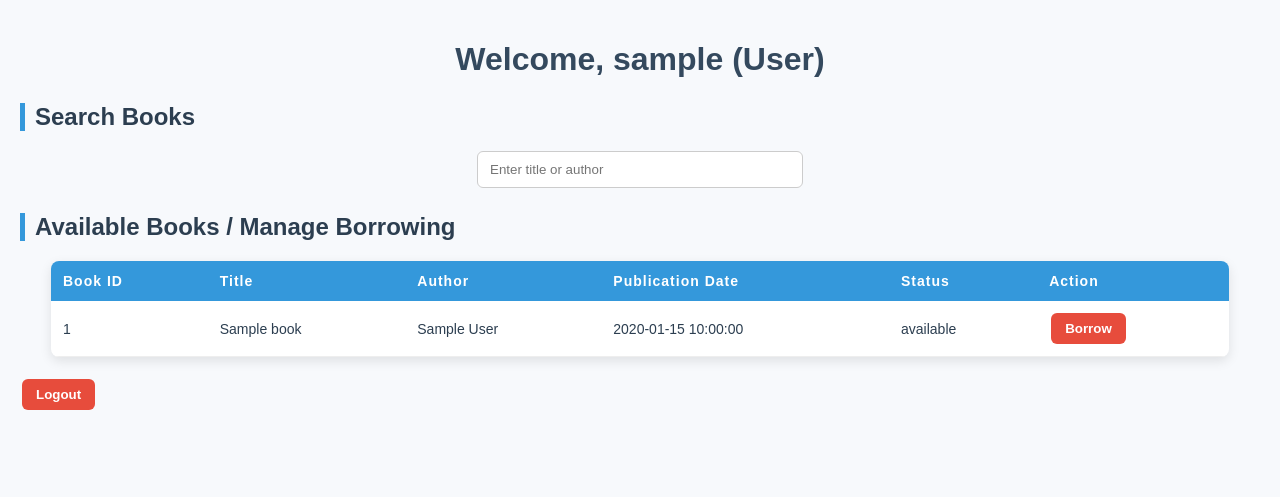
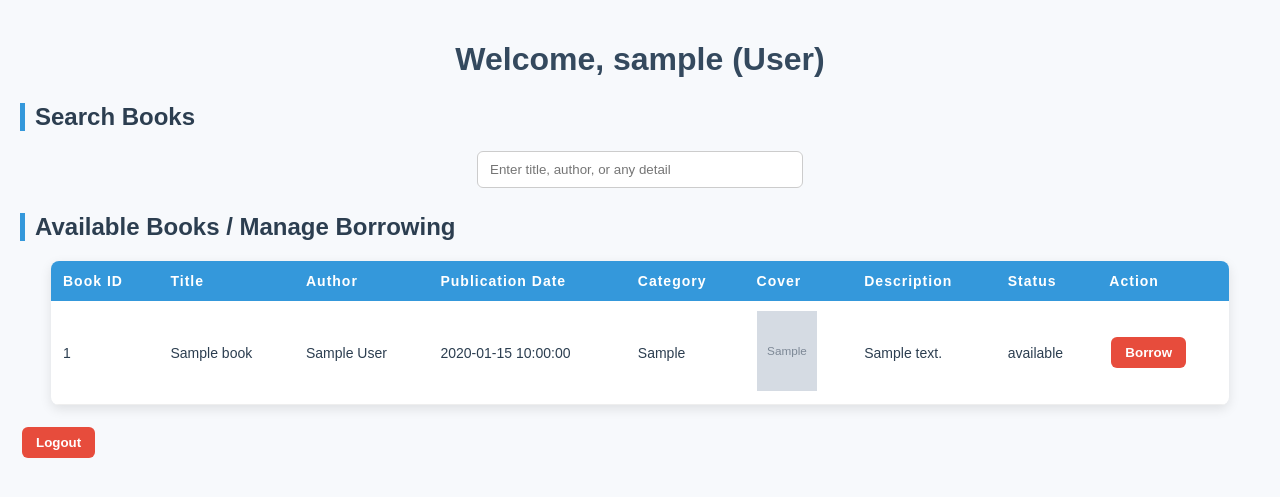
Before and after one commit to ira-slr/G9-3CSB_SimpleLibraryManagementSystem, a PHP site: page /user.php in a window 1280 px wide. Shown: the top 497 px of the page. Run offline with PHP 8.4, Linux system fonts and the light colour scheme; the visitor is signed in with stand-in values (Sample User, id 1); tables that the repository leaves empty or names only in its code hold one stand-in row (values such as "Sample post"); grey boxes marked "Sample" are stand-in pictures; data that the repository does not hold is empty.

Commit message:
fix: added cover,category, description

```diff
--- a/src/config/database.php
+++ b/src/config/database.php
@@ -1,5 +1,5 @@
 <?php
-$servername = "db";  // matches docker-compose service
+$servername = "db";
 $username = "user";
 $password = "pass";
 $dbname = "testdb";
--- a/src/user.php
+++ b/src/user.php
@@ -19,9 +19,7 @@
 
     if (isset($_POST['action']) && $_POST['action'] === 'borrow') {
         $book_id = $_POST['book_id'];
-            $stmt = $conn->prepare("UPDATE books
-                                    SET status='borrowed', borrowed_by=?
-                                    WHERE book_id=? AND status='available'");
+        $stmt = $conn->prepare("UPDATE books SET status='borrowed', borrowed_by=? WHERE book_id=? AND status='available'");
         $stmt->bind_param("ss", $username, $book_id);
         $stmt->execute();
         $stmt->close();
@@ -29,9 +27,7 @@
 
     if (isset($_POST['action']) && $_POST['action'] === 'return') {
         $book_id = $_POST['book_id'];
-            $stmt = $conn->prepare("UPDATE books
-                                    SET status='available', borrowed_by=NULL
-                                    WHERE book_id=? AND borrowed_by=?");
+        $stmt = $conn->prepare("UPDATE books SET status='available', borrowed_by=NULL WHERE book_id=? AND borrowed_by=?");
         $stmt->bind_param("ss", $book_id, $username);
         $stmt->execute();
         $stmt->close();
@@ -40,17 +36,25 @@
 
 function fetch_books($conn, $search = '') {
     if ($search !== '') {
-            $stmt = $conn->prepare("SELECT book_id, title, author, publication_date, status, borrowed_by
+        $stmt = $conn->prepare("SELECT book_id, title, author, publication_date, category, cover_image, description, status, borrowed_by
                                 FROM books
-                                    WHERE title LIKE ? OR author LIKE ?
+                                WHERE book_id LIKE ?
+                                   OR title LIKE ?
+                                   OR author LIKE ?
+                                   OR publication_date LIKE ?
+                                   OR category LIKE ?
+                                   OR cover_image LIKE ?
+                                   OR description LIKE ?
+                                   OR status LIKE ?
+                                   OR borrowed_by LIKE ?
                                 ORDER BY book_id ASC");
         $like = "%$search%";
-            $stmt->bind_param("ss", $like, $like);
+        $stmt->bind_param("sssssssss", $like, $like, $like, $like, $like, $like, $like, $like, $like);
         $stmt->execute();
         $res = $stmt->get_result();
         return $res->fetch_all(MYSQLI_ASSOC);
     } else {
-            $res = $conn->query("SELECT book_id, title, author, publication_date, status, borrowed_by
+        $res = $conn->query("SELECT book_id, title, author, publication_date, category, cover_image, description, status, borrowed_by
                              FROM books ORDER BY book_id ASC");
         return $res->fetch_all(MYSQLI_ASSOC);
     }
@@ -58,12 +62,18 @@
 
 if (isset($_GET['ajax_search'])) {
     $books = fetch_books($conn, trim($_GET['ajax_search']));
+    if (empty($books)) {
+        echo "<tr><td colspan='9' style='text-align:center;'>Book not found</td></tr>";
+    } else {
         foreach ($books as $b) {
             echo "<tr>
                     <td>{$b['book_id']}</td>
                     <td>" . htmlspecialchars($b['title']) . "</td>
                     <td>" . htmlspecialchars($b['author']) . "</td>
                     <td>" . htmlspecialchars($b['publication_date']) . "</td>
+                    <td>" . htmlspecialchars($b['category']) . "</td>
+                    <td><img src='" . htmlspecialchars($b['cover_image']) . "' alt='cover' style='width:60px;height:80px;'></td>
+                    <td>" . htmlspecialchars($b['description']) . "</td>
                     <td>" . htmlspecialchars($b['status']) . "</td>
                     <td>";
             if ($b['status'] === 'available') {
@@ -83,6 +93,7 @@
             }
             echo "</td></tr>";
         }
+    }
     exit;
 }
 
@@ -93,26 +104,42 @@
     <head>
         <meta charset="utf-8">
         <link rel="stylesheet" type="text/css" href="../assets/css/user.css">
-        <title>User Dashboard</title
+        <title>User Dashboard</title>
     </head>
     <body>
     <h1>Welcome, <?php echo htmlspecialchars($username); ?> (User)</h1>
 
     <h2>Search Books</h2>
-    <input type="text" id="searchInput" placeholder="Enter title or author">
+    <input type="text" id="searchInput" placeholder="Enter title, author, or any detail">
 
     <h2>Available Books / Manage Borrowing</h2>
     <table>
         <thead>
-            <tr><th>Book ID</th><th>Title</th><th>Author</th><th>Publication Date</th><th>Status</th><th>Action</th></tr>
+            <tr>
+                <th>Book ID</th>
+                <th>Title</th>
+                <th>Author</th>
+                <th>Publication Date</th>
+                <th>Category</th>
+                <th>Cover</th>
+                <th>Description</th>
+                <th>Status</th>
+                <th>Action</th>
+            </tr>
         </thead>
         <tbody id="booksTable">
+            <?php if (empty($books)): ?>
+                <tr><td colspan="9" style="text-align:center;">Book not found</td></tr>
+            <?php else: ?>
                 <?php foreach ($books as $b): ?>
                 <tr>
                     <td><?php echo $b['book_id']; ?></td>
                     <td><?php echo htmlspecialchars($b['title']); ?></td>
                     <td><?php echo htmlspecialchars($b['author']); ?></td>
                     <td><?php echo htmlspecialchars($b['publication_date']); ?></td>
+                    <td><?php echo htmlspecialchars($b['category']); ?></td>
+                    <td><img src="<?php echo htmlspecialchars($b['cover_image']); ?>" alt="cover" style="width:60px;height:80px;"></td>
+                    <td><?php echo htmlspecialchars($b['description']); ?></td>
                     <td><?php echo htmlspecialchars($b['status']); ?></td>
                     <td>
                         <?php if ($b['status']==='available'): ?>
@@ -133,6 +160,7 @@
                     </td>
                 </tr>
                 <?php endforeach; ?>
+            <?php endif; ?>
         </tbody>
     </table>
     <form method="post" class="inline">
@@ -143,7 +171,6 @@
     <script>
     const searchInput = document.getElementById('searchInput');
     const booksTable = document.getElementById('booksTable');
-
     searchInput.addEventListener('input', function() {
         const query = this.value;
         fetch(`<?php echo basename(__FILE__); ?>?ajax_search=${encodeURIComponent(query)}`)
```
Lines whose indentation alone changed are shown as unchanged.
